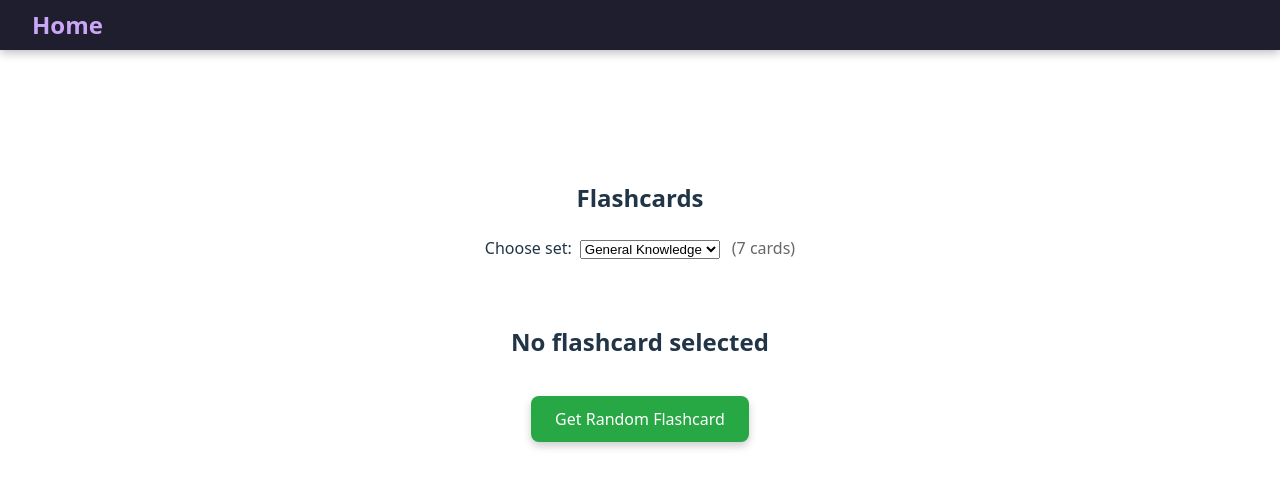
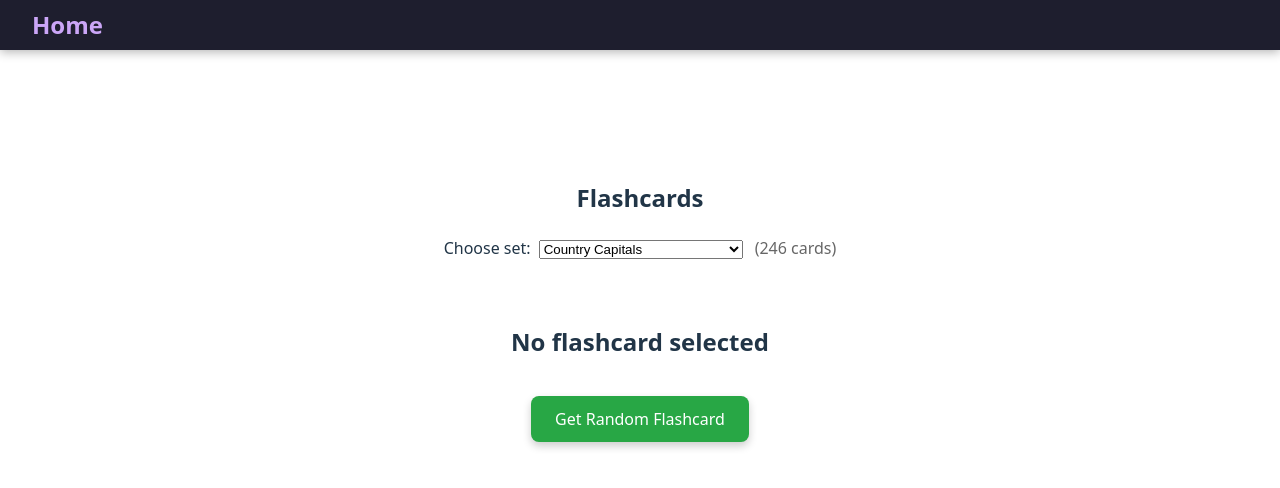
Before and after one commit to placbo/my-test-app, a React (Vite) app: page /flashcards in a window 1280 px wide. Shown: the top 488 px of the page. Built offline with nearby package versions, Linux system fonts and the light colour scheme.

Commit message:
rekkefølge

```diff
--- a/src/pages/Flashcards/flashcardData.ts
+++ b/src/pages/Flashcards/flashcardData.ts
@@ -31,8 +31,13 @@ const generatedCountryCapitalsFlashcards = (): FlashcardData[] => {
 // All flashcard sets in one place - easy to add new ones
 export const FLASHCARD_SETS: FlashcardSetInfo[] = [
   {
+    key: 'country_capitals',
+    displayName: 'Country Capitals',
+    data: generatedCountryCapitalsFlashcards()
+  },
+  {
     key: 'general_knowledge',
-    displayName: 'General Knowledge',
+    displayName: 'Diverse AI-genererte spørsmål',
     data: [
       { front: 'What is the chemical symbol for gold?', back: 'Au' },
       { front: 'What year did World War II end?', back: '1945' },
@@ -40,13 +45,7 @@ export const FLASHCARD_SETS: FlashcardSetInfo[] = [
       { front: 'What is the speed of light?', back: '299,792,458 m/s' },
       { front: 'Who painted the Mona Lisa?', back: 'Leonardo da Vinci' },
       { front: 'What is the longest river in the world?', back: 'The Nile River' },
-      { front: 'What is the square root of 64?', back: '8' }
-    ]
-  },
-  {
-    key: 'basic_facts',
-    displayName: 'Basic Facts',
-    data: [
+      { front: 'What is the square root of 64?', back: '8' },
       { front: 'What is the capital of France?', back: 'Paris' },
       { front: 'What is 2 + 2?', back: '4' },
       { front: 'What is the largest planet in our solar system?', back: 'Jupiter' },
@@ -56,11 +55,5 @@ export const FLASHCARD_SETS: FlashcardSetInfo[] = [
       { front: 'How many continents are there?', back: '7' },
       { front: 'What is the currency of Japan?', back: 'Yen' }
     ]
-  },
-
-  {
-    key: 'country_capitals',
-    displayName: 'Country Capitals',
-    data: generatedCountryCapitalsFlashcards()
   }
 ];
```
